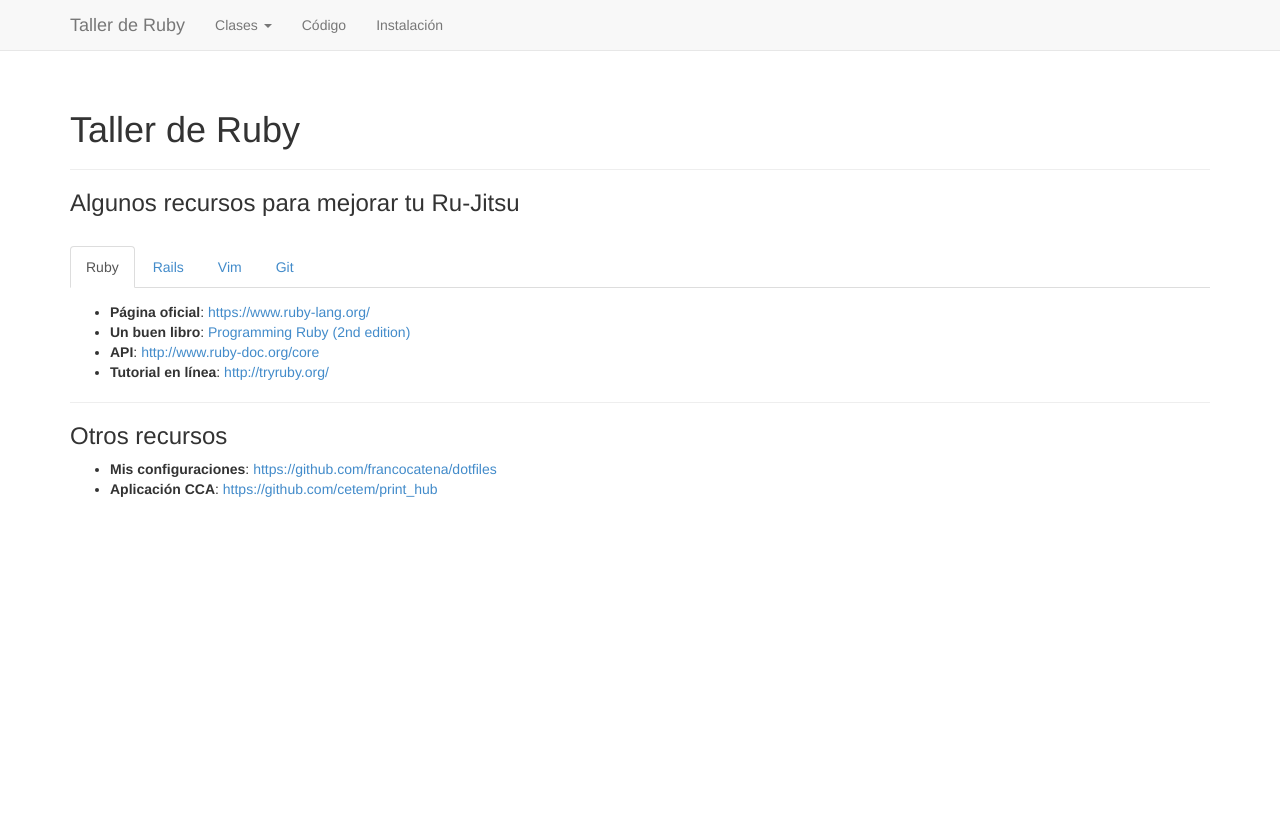
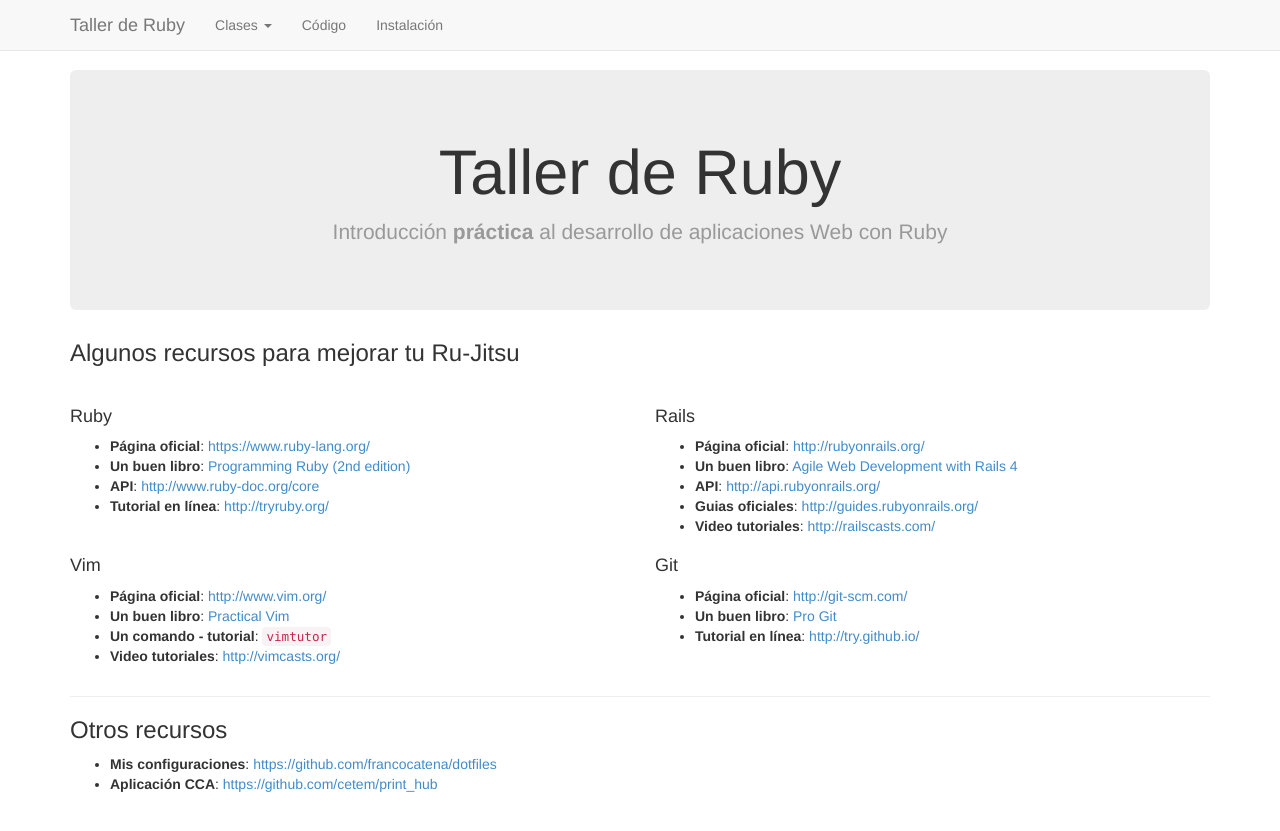
Before and after one commit to francocatena/clases, a Jekyll site: the page built from index.html, in a window 1280 px wide. Shown: the top 831 px of the page. Built offline with Jekyll 4.4.1, drawn with Linux system fonts in a browser that asks for light colours; Markdown is read by kramdown in place of the engine named in the settings.

Commit message:
New index layout

```diff
--- a/index.html
+++ b/index.html
@@ -3,23 +3,22 @@
 title: Taller de Ruby
 ---
 
-<div class="page-header">
+<div class="jumbotron text-center">
   <h1>Taller de Ruby</h1>
+
+  <p class="text-muted">
+    Introducción <strong>práctica</strong> al desarrollo de aplicaciones Web con Ruby
+  </p>
 </div>
 
 <h3>Algunos recursos para mejorar tu Ru-Jitsu</h3>
 
 <br />
 
-<ul class="nav nav-tabs">
-  <li class="active"><a href="#ruby" data-toggle="tab">Ruby</a></li>
-  <li><a href="#rails" data-toggle="tab">Rails</a></li>
-  <li><a href="#vim" data-toggle="tab">Vim</a></li>
-  <li><a href="#git" data-toggle="tab">Git</a></li>
-</ul>
+<div class="row">
+  <div class="col-md-6">
+    <h4>Ruby</h4>
 
-<div class="tab-content">
-  <div class="tab-pane fade in active" id="ruby">
     <ul>
       <li>
         <strong>Página oficial</strong>:
@@ -40,7 +39,9 @@
     </ul>
   </div>
 
-  <div class="tab-pane fade" id="rails">
+  <div class="col-md-6">
+    <h4>Rails</h4>
+
     <ul>
       <li>
         <strong>Página oficial</strong>:
@@ -64,8 +65,11 @@
       </li>
     </ul>
   </div>
+</div>
+<div class="row">
+  <div class="col-md-6">
+    <h4>Vim</h4>
 
-  <div class="tab-pane fade" id="vim">
     <ul>
       <li>
         <strong>Página oficial</strong>:
@@ -86,7 +90,9 @@
     </ul>
   </div>
 
-  <div class="tab-pane fade" id="git">
+  <div class="col-md-6">
+    <h4>Git</h4>
+
     <ul>
       <li>
         <strong>Página oficial</strong>:
```
